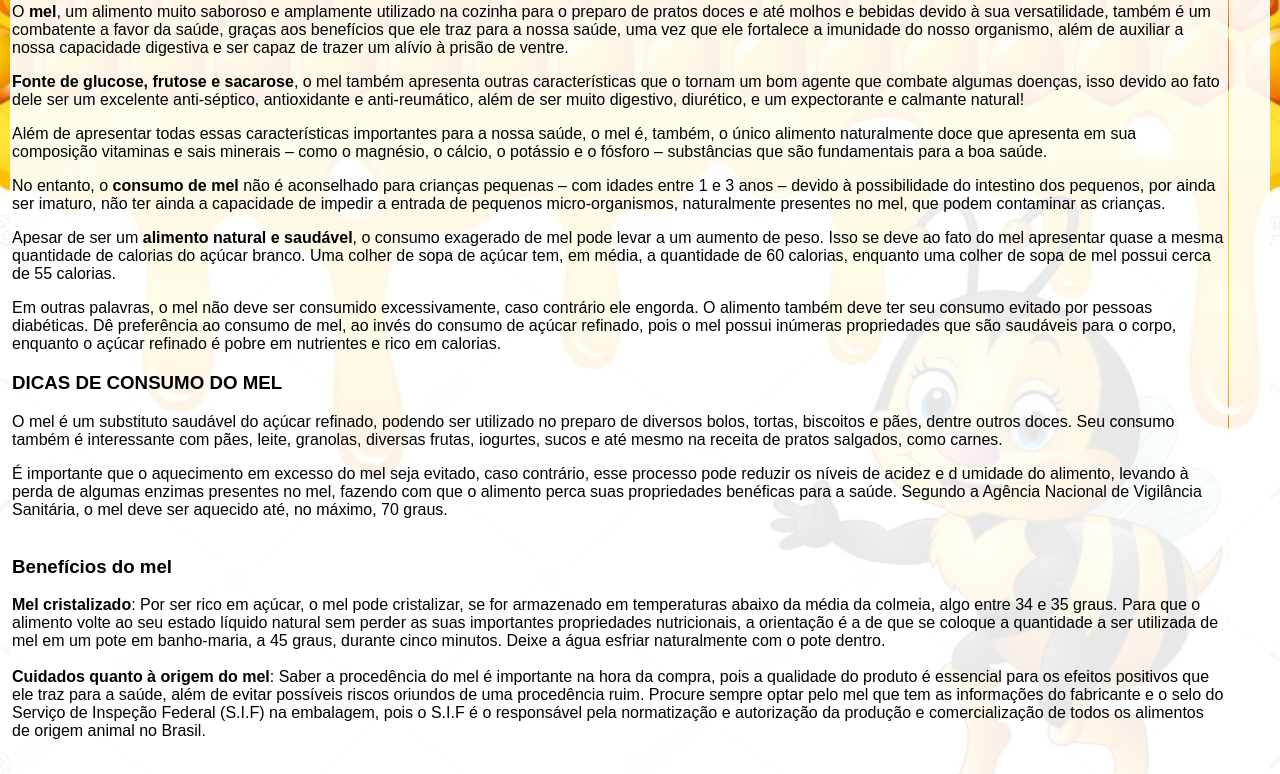
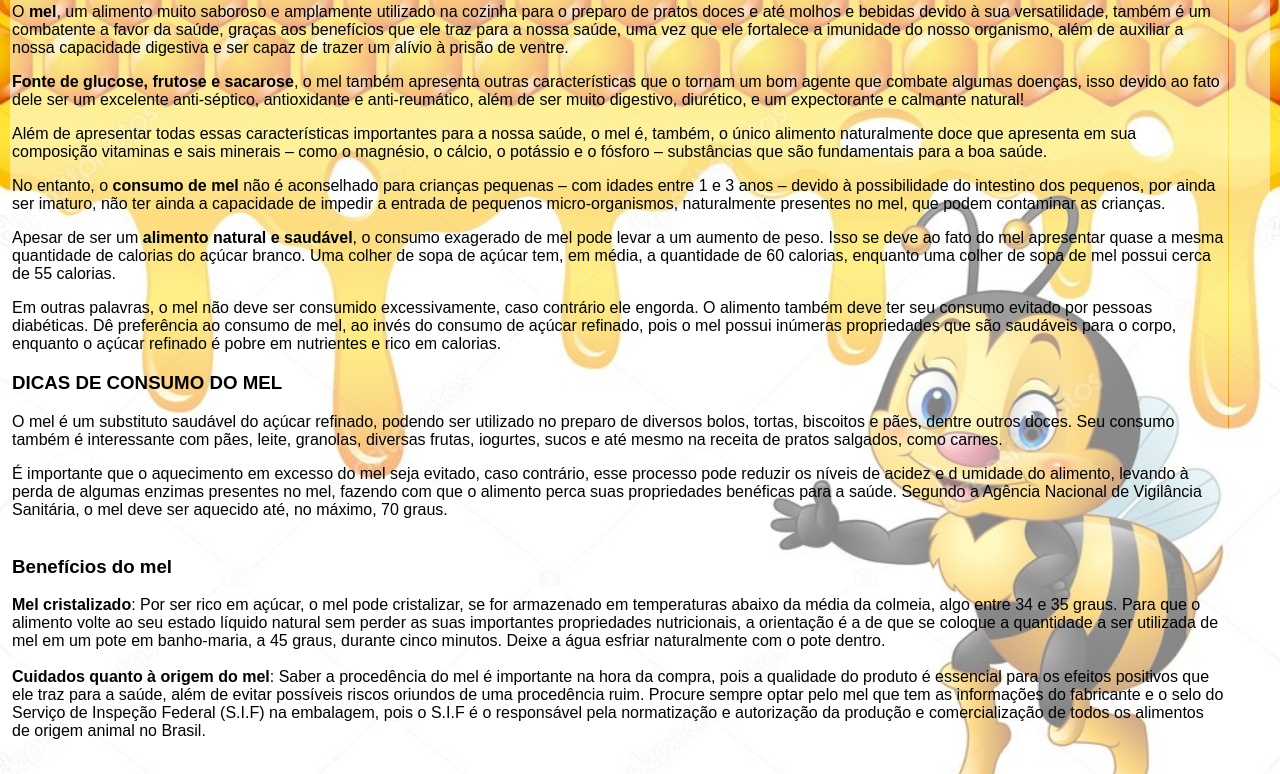
Before and after one commit to Clooer/mel, a plain HTML site: page index.html in a window 1280 px wide. Shown: the part 315-1089 px from the top of the page. Drawn offline with Linux system fonts and the light colour scheme.

Commit message:
Update mestre.css

```diff
--- a/mestre.css
+++ b/mestre.css
@@ -27,7 +27,7 @@ body{
 }
 
 .grid-container > div {
-  background-color: rgba( 255, 255, 255, 0.9);
+  background-color: rgba( 255, 255, 255, 0.5);
   padding: 20px 2px;
   font-size: 1em;
 }
```
